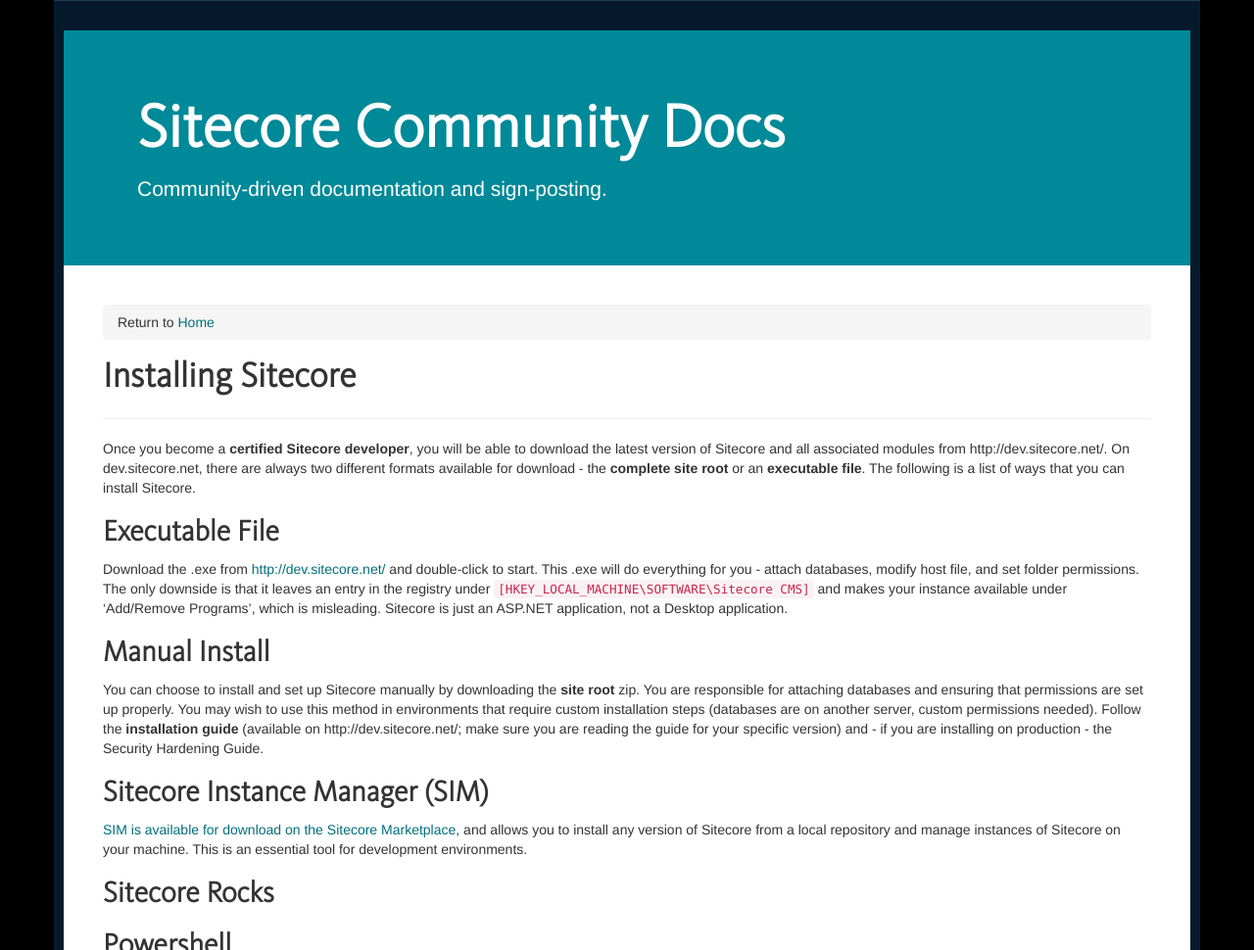
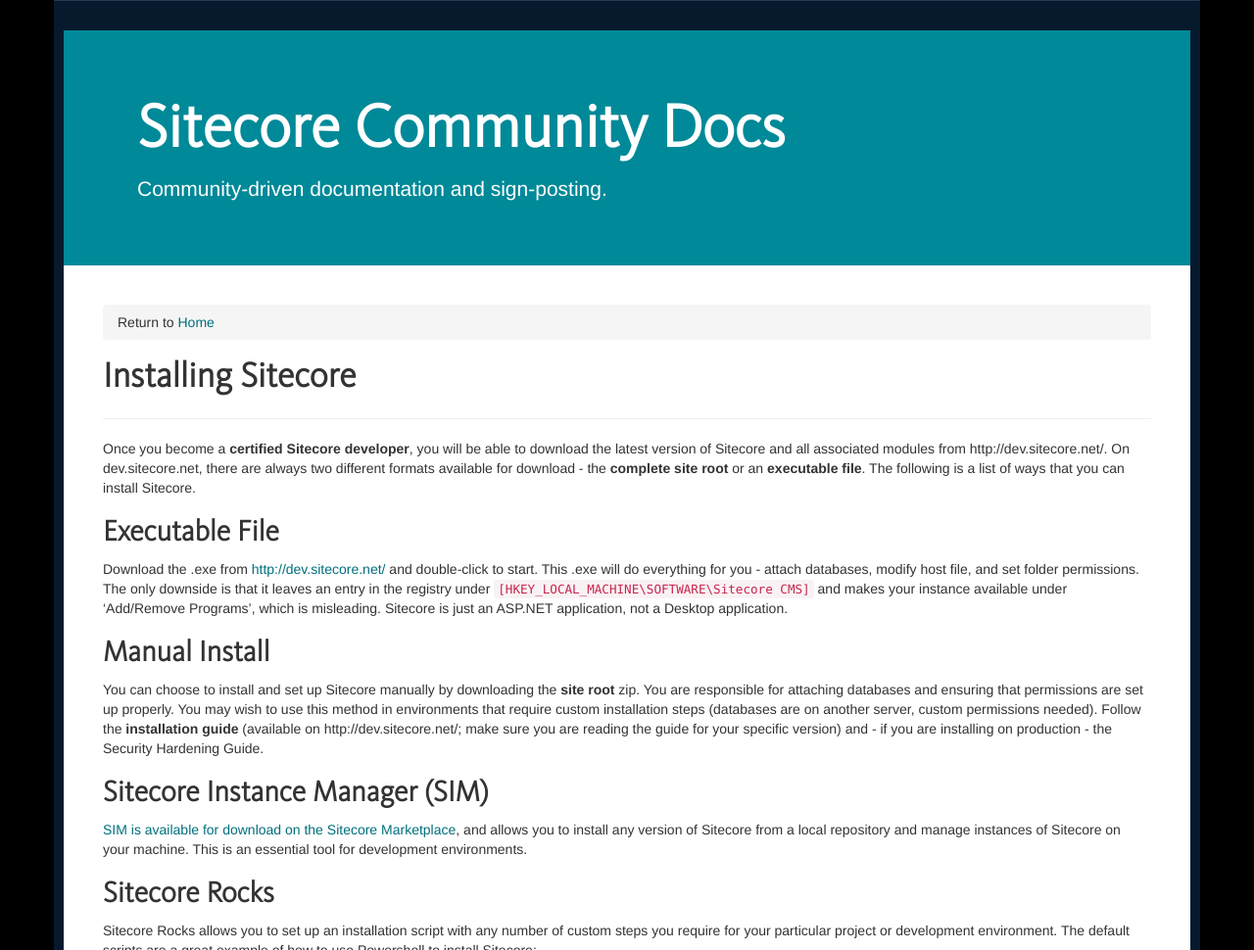
Before and after one commit to Sitecore-Community/docs, a Jekyll site: the page built from sitecore-basics/installing-sitecore/index.md, in a window 1280 px wide. Shown: the top 970 px of the page at 98% size. Built offline with Jekyll 4.4.1, drawn with Linux system fonts in a browser that asks for light colours; nearby versions of some CDN libraries; some of the changed text lies outside the part shown; grey boxes are pictures that could not be loaded.

Commit message:
Fixed broken image links Added Sitecore installation overview

```diff
--- a/index.html
+++ b/index.html
@@ -17,6 +17,11 @@
 <p>Visit  <a href="http://youtube.com/mastersitecore">Master Sitecore on YouTube</a> for development, contente editing, and experience marketing tutorials.
 
 <hr />
+
+<h2>Installation and Setup</h2>
+<ul>
+   <li><a href="{{ site.baseurl }}/documentation/sitecore-basics/installing-sitecore">Options for Installing Sitecore</a></li>
+</ul>
 
 <h2>Defining Data</h2>
 
--- a/sitecore-basics/installing-sitecore/index.md
+++ b/sitecore-basics/installing-sitecore/index.md
@@ -19,4 +19,6 @@
 
 ## Sitecore Rocks
 
-## Powershell
+Sitecore Rocks allows you to set up an installation script with any number of custom steps you require for your particular project or development environment. The default scripts are a great example of how to use Powershell to install Sitecore:
+
+![Sitecore Rocks installation script]({{ site.baseurl }}/images/sitecore-rocks-install.PNG.png)
```
Also changed, not shown: xDB/reports/extending-experience-analytics-reports/index.md (+13 -13 lines), xDB/reports/how-to-refresh-reports/index.md (+1 -1 lines).
